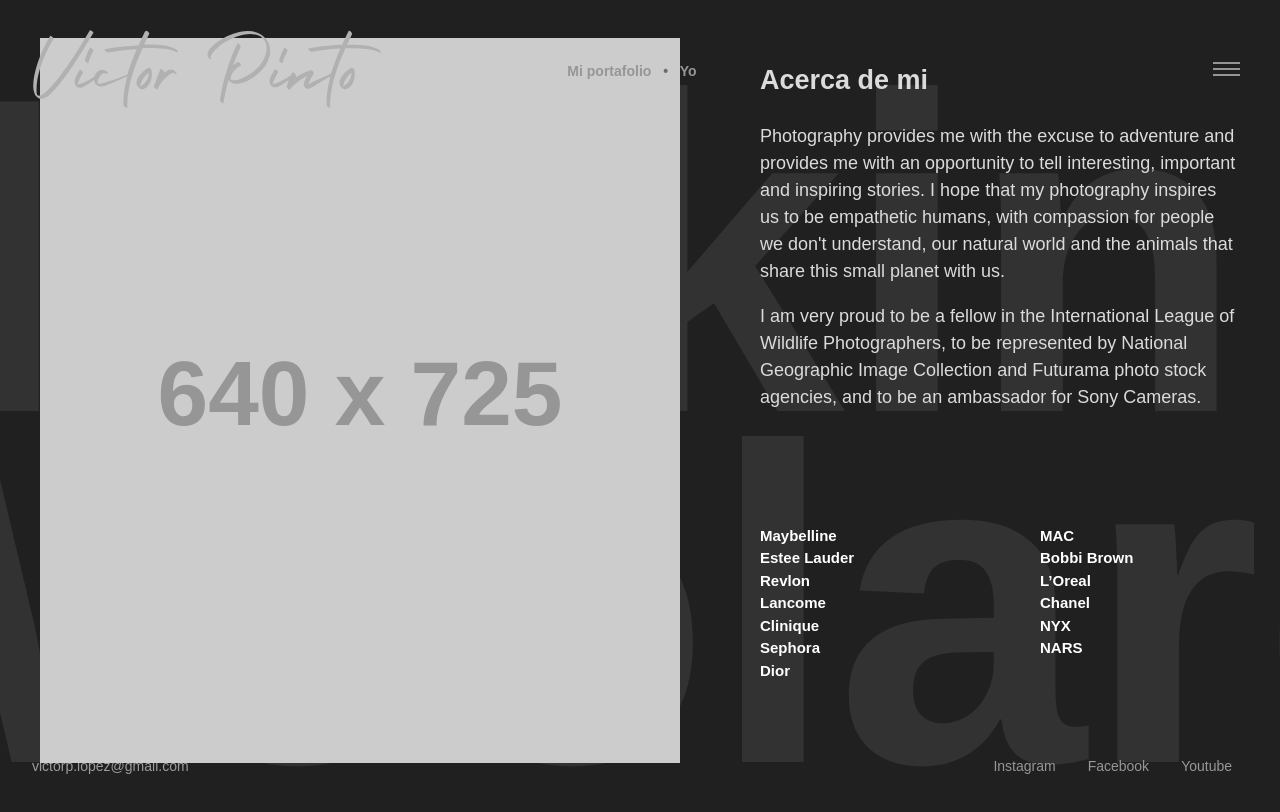
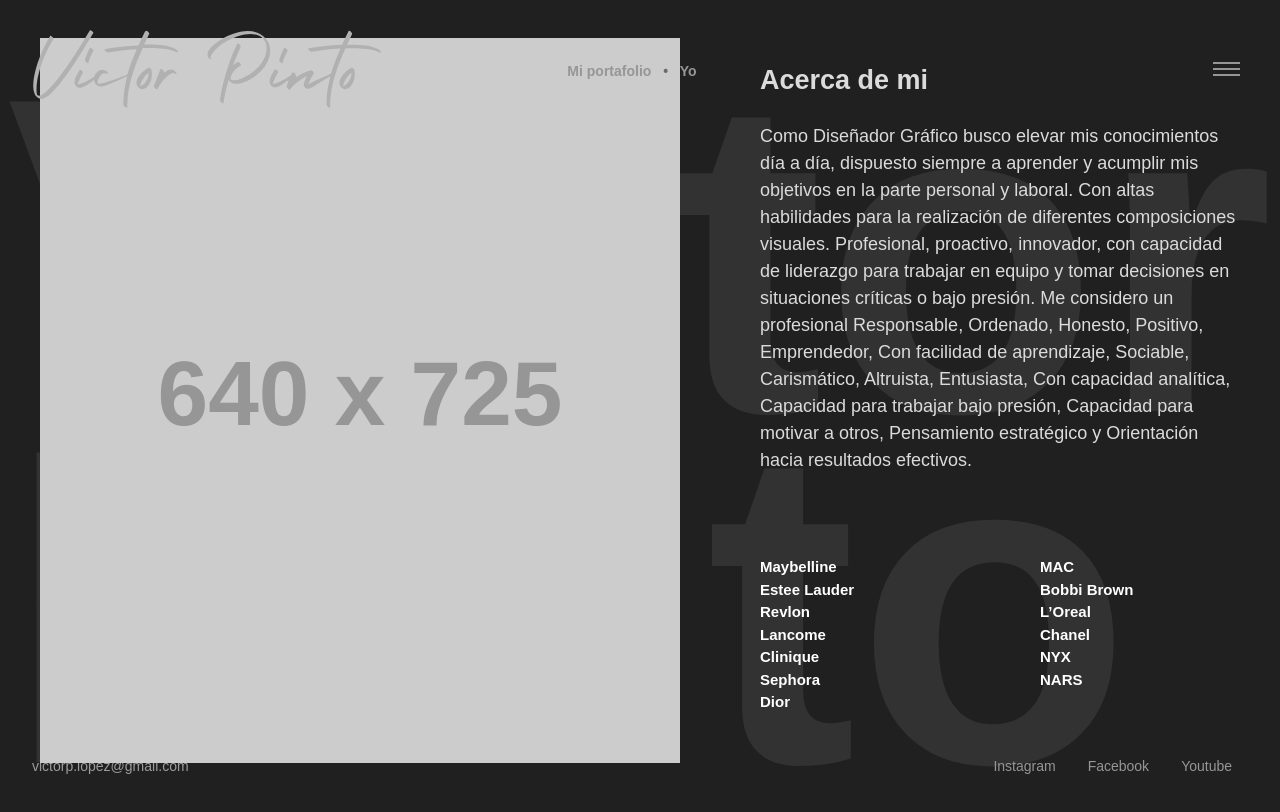
Before and after one commit to vipinto/victorpinto, a plain HTML site: page about.html in a window 1280 px wide. Shown: the top 812 px of the page. Drawn offline with Linux system fonts and the light colour scheme; placeholder pictures from the web are drawn by us; a script that the page names is missing.

Commit message:
cambios en acerca de mi

```diff
--- a/about.html
+++ b/about.html
@@ -2,6 +2,7 @@
 <!--  This site was created in Webflow. http://www.webflow.com  -->
 <!--  Last Published: Fri Jul 12 2019 22:47:24 GMT+0000 (UTC)  -->
 <html data-wf-page="5d26cbc680c5dd3c6a909540" data-wf-site="5d1ed119fdd1ef0b256bf03c">
+
 <head>
   <meta charset="utf-8">
   <title>Acerca de mi</title>
@@ -12,22 +13,37 @@
 
   <link href="css/tustel.webflow.css" rel="stylesheet" type="text/css">
   <script src="https://ajax.googleapis.com/ajax/libs/webfont/1.6.26/webfont.js" type="text/javascript"></script>
-  <script type="text/javascript">WebFont.load({  google: {    families: ["Lato:100,100italic,300,300italic,400,400italic,700,700italic,900,900italic","Montserrat:100,100italic,200,200italic,300,300italic,400,400italic,500,500italic,600,600italic,700,700italic,800,800italic,900,900italic","Gothic A1:200,regular,600,700,900"]  }});</script>
+  <script type="text/javascript">
+    WebFont.load({
+      google: {
+        families: ["Lato:100,100italic,300,300italic,400,400italic,700,700italic,900,900italic", "Montserrat:100,100italic,200,200italic,300,300italic,400,400italic,500,500italic,600,600italic,700,700italic,800,800italic,900,900italic",
+          "Gothic A1:200,regular,600,700,900"
+        ]
+      }
+    });
+  </script>
   <!-- [if lt IE 9]><script src="https://cdnjs.cloudflare.com/ajax/libs/html5shiv/3.7.3/html5shiv.min.js" type="text/javascript"></script><![endif] -->
 
   <link href="images/favicon.png" rel="shortcut icon" type="image/x-icon">
   <link href="images/favicon.png" rel="apple-touch-icon">
   <script src="js/extra.js" type="text/javascript"></script>
 </head>
+
 <body class="body">
   <div class="wrapper">
-    <div class="portfolio-category gallery-title">Hoskin<br>Woolard</div>
+    <div class="portfolio-category gallery-title">Victor<br>Pinto</div>
     <div class="container-main container-1200">
-      <div class="w-layout-grid grid"><img src="http://via.placeholder.com/640x725" srcset="http://via.placeholder.com/640x725 500w, http://via.placeholder.com/640x725 641w" sizes="(max-width: 479px) 93vw, (max-width: 674px) 95vw, 641px" id="w-node-ab943046b1dd-6a909540" alt="">
+      <div class="w-layout-grid grid"><img src="http://via.placeholder.com/640x725" srcset="http://via.placeholder.com/640x725 500w, http://via.placeholder.com/640x725 641w" sizes="(max-width: 479px) 93vw, (max-width: 674px) 95vw, 641px"
+          id="w-node-ab943046b1dd-6a909540" alt="">
         <div id="w-node-6bc940da6fc0-6a909540" class="rich-text-block w-richtext">
           <h2>Acerca de mi</h2>
-          <p>Photography provides me with the excuse to adventure and provides me with an opportunity to tell interesting, important and inspiring stories. I hope that my photography inspires us to be empathetic humans, with compassion for people we don&#x27;t understand, our natural world and the animals that share this small planet with us.</p>
-          <p>I am very proud to be a fellow in the International League of Wildlife Photographers, to be represented by National Geographic Image Collection and Futurama photo stock agencies, and to be an ambassador for Sony Cameras.</p>
+          <p>Como Diseñador Gráfico busco elevar mis conocimientos día a
+            día, dispuesto siempre a aprender y acumplir mis objetivos en
+            la parte personal y laboral. Con altas habilidades para la
+            realización de diferentes composiciones visuales. Profesional,
+            proactivo, innovador, con capacidad de liderazgo para trabajar
+            en equipo y tomar decisiones en situaciones críticas o bajo
+            presión. Me considero un profesional Responsable, Ordenado, Honesto, Positivo, Emprendedor, Con facilidad de aprendizaje, Sociable, Carismático, Altruista, Entusiasta, Con capacidad analítica, Capacidad para trabajar bajo presión, Capacidad para motivar a otros, Pensamiento estratégico y Orientación hacia resultados efectivos.</p>
         </div>
         <p id="w-node-4580d3c2e1b1-6a909540" class="paragraph brands">Maybelline <br>Estee Lauder <br>Revlon <br>Lancome <br>Clinique<br>Sephora<br>Dior</p>
         <p id="w-node-cc588a60eb29-6a909540" class="paragraph brands">MAC <br>Bobbi Brown <br>L’Oreal <br>Chanel <br>NYX <br>NARS <br>‍</p>
@@ -39,7 +55,7 @@
     </div>
   </div>
   <div class="container-top"><a href="index.html" class="logo w-inline-block"><img src="images/Hoskin-Woolard-2.svg" alt="" class="logo-image"></a>
-    <div class="breadcrumb"><a href="index.html" class="breadcrumb-link">Mi portafolio</a> <span class="divider">•</span> <a href="gallery.html" class="breadcrumb-link">Yo</a></div>
+    <div class="breadcrumb"><a href="index.html" class="breadcrumb-link">Mi portafolio</a> <span class="divider">•</span> <a href="about.html" class="breadcrumb-link">Yo</a></div>
     <div class="nav"><a data-w-id="d928c3c4-f8e6-fa3e-f289-c406e46b38d2" href="#" class="nav-link-block w-inline-block"><img src="images/hambyrger.svg" alt="" class="navigation-button"></a></div>
   </div>
   <div class="offcanvas-menu">
@@ -56,4 +72,5 @@
   <!-- [if lte IE 9]><script src="https://cdnjs.cloudflare.com/ajax/libs/placeholders/3.0.2/placeholders.min.js"></script><![endif] -->
 
 </body>
+
 </html>
```
